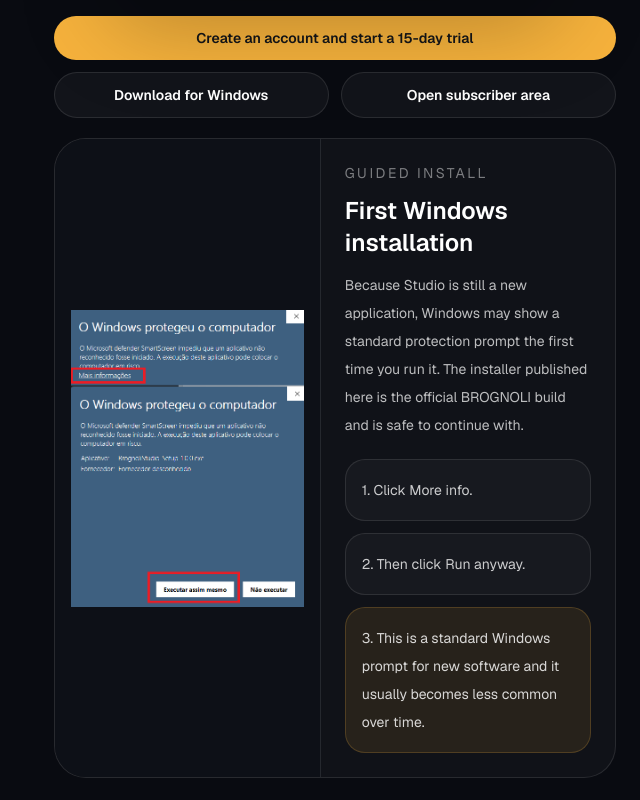
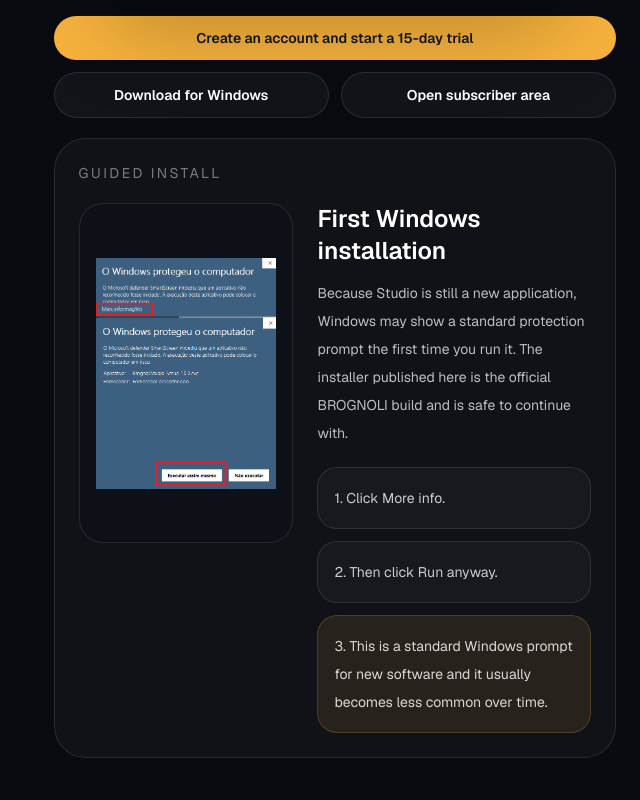
Before and after one commit to renanbrognoli01/brognolibisite, a Next.js app: page /en/studio in a window 1280 px wide. Shown: the part 620-1420 px from the top of the page, without its empty margins (640-1280 px from the left). Built offline with nearby package versions, Linux system fonts and the light colour scheme; no server answers.

Commit message:
Refine Studio install guidance layout

```diff
--- a/src/app/[locale]/studio/page.tsx
+++ b/src/app/[locale]/studio/page.tsx
@@ -493,9 +493,14 @@
                 </div>
               </div>
 
-              <div className="overflow-hidden rounded-[2rem] border border-white/10 bg-white/[0.03]">
-                <div className="grid lg:grid-cols-[0.95fr_1.05fr]">
-                  <div className="relative min-h-[260px] border-b border-white/10 bg-[#0d1017] lg:min-h-[320px] lg:border-b-0 lg:border-r">
+              <div className="rounded-[2rem] border border-white/10 bg-white/[0.03] p-6">
+                <div className="space-y-5">
+                  <p className="text-sm uppercase tracking-[0.18em] text-white/45">
+                    {installNotice.eyebrow}
+                  </p>
+
+                  <div className="grid gap-6 lg:grid-cols-[0.88fr_1.12fr] lg:items-start">
+                    <div className="relative min-h-[340px] overflow-hidden rounded-[1.5rem] border border-white/10 bg-[#0d1017]">
                       <Image
                         src="/media/aviso-studio.png"
                         alt={installNotice.title}
@@ -503,11 +508,9 @@
                         className="object-contain p-4"
                       />
                     </div>
-                  <div className="space-y-5 p-6">
+
+                    <div className="space-y-5">
                       <div className="space-y-3">
-                      <p className="text-sm uppercase tracking-[0.18em] text-white/45">
-                        {installNotice.eyebrow}
-                      </p>
                         <h2 className="text-2xl font-semibold text-white">
                           {installNotice.title}
                         </h2>
@@ -527,6 +530,7 @@
                             {index + 1}. {step}
                           </div>
                         ))}
+                      </div>
                     </div>
                   </div>
                 </div>
```
Lines whose indentation alone changed are shown as unchanged.
